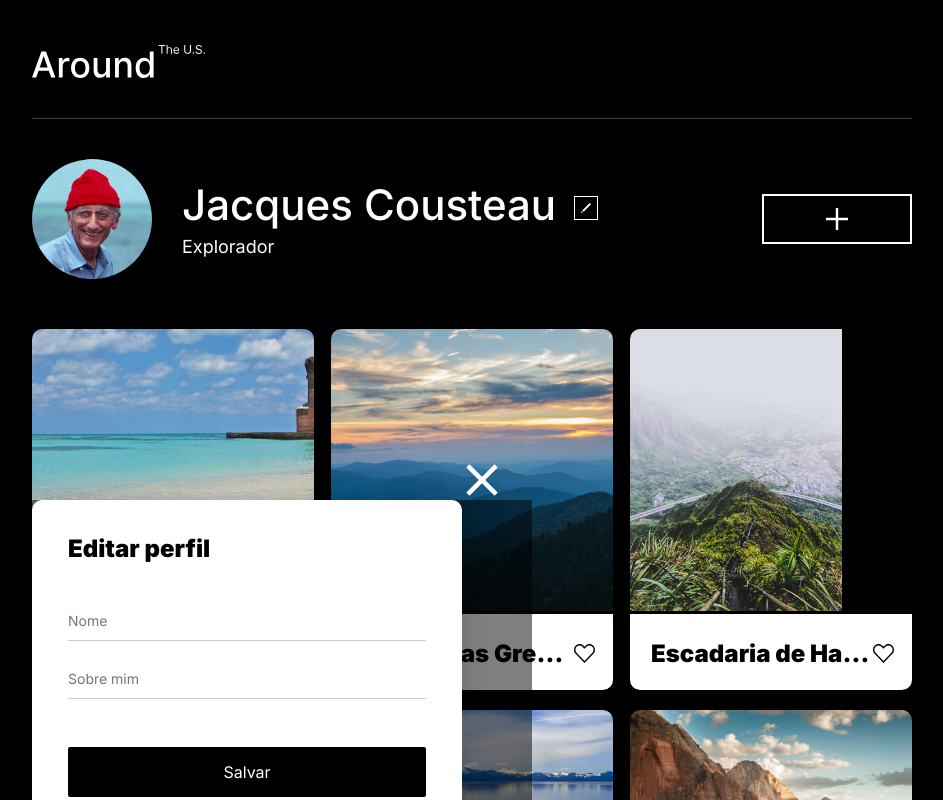
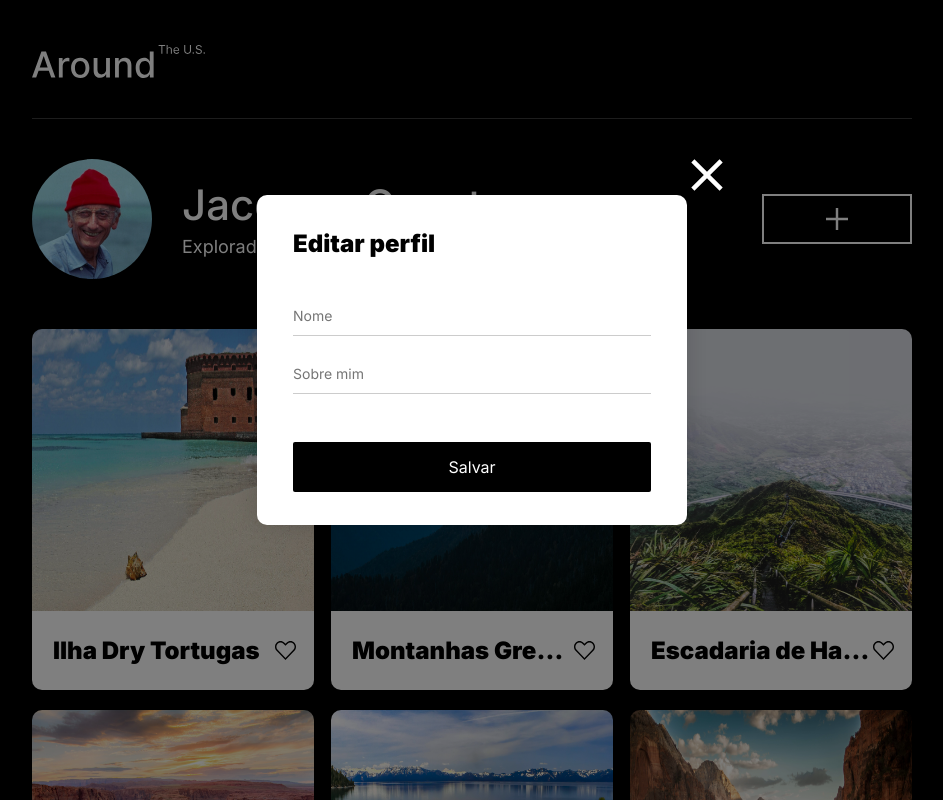
Before and after one commit to DrumondPedro/web_project_around, a plain HTML site: page index.html in a window 1280 px wide. Shown: the top 800 px of the page, without its empty margins (168-1111 px from the left). Drawn offline with Linux system fonts and the light colour scheme.

Commit message:
fix: fix layout errors

```diff
--- a/blocks/editor.css
+++ b/blocks/editor.css
@@ -1,9 +1,9 @@
 .editor {
-  position: absolute;
-  top: 500px;
+  position: fixed;
+  top: 0;
   background-color: rgba(0, 0, 0, 0.5);
-  width: 500px;
-  height: 500px;
+  width: 100%;
+  height: 100%;
 }
 
 .editor__content {
@@ -14,8 +14,9 @@
   height: 100%;
   border-radius: 10px;
   box-shadow: 0px 0px 25px 0px #00000026;
+  padding: 34px 36px 36.51px;
+  margin: 195px auto 0;
   position: relative;
-  padding: 34px 36px 36.51px;
 }
 
 .editor__close-button {
@@ -28,6 +29,11 @@
   right: -36px;
 }
 
+.editor__close-button:hover {
+  cursor: pointer;
+  opacity: 60%;
+}
+
 .editor__title {
   font-size: 24px;
   line-height: 29.05px;
--- a/blocks/form.css
+++ b/blocks/form.css
@@ -30,3 +30,8 @@
   background-color: #000;
   margin: 48px 0 0;
 }
+
+.form__submit-button:hover {
+  cursor: pointer;
+  opacity: 80%;
+}
--- a/blocks/gallery.css
+++ b/blocks/gallery.css
@@ -15,14 +15,16 @@
 .gallery__card {
   max-width: 282px;
   max-height: 361px;
-  overflow: hidden;
-  border-radius: 10px;
+  width: 100%;
+  height: 361px;
 }
 
 .gallery__card-image {
-  width: auto;
+  width: 100%;
   height: 100%;
   max-height: 282px;
+  border-radius: 10px 10px 0 0;
+  display: block;
 }
 
 .gallery__card-information {
@@ -33,6 +35,7 @@
   align-items: center;
   justify-content: space-between;
   padding: 0 18px 0 21px;
+  border-radius: 0 0 10px 10px;
 }
 
 .gallery__card-name {
--- a/index.html
+++ b/index.html
@@ -13,7 +13,7 @@
       content="fotos, U.S., rede social, viagem, paisagens"
     />
     <link rel="stylesheet" href="./pages/index.css" />
-    <link rel="icon" href="favicon.ico" />
+    <link rel="icon" href="./favicon.png" />
     <title>Around the U.S.</title>
   </head>
   <body class="body">
@@ -54,37 +54,6 @@
               class="profile__add-button-image"
             />
           </button>
-          <div class="editor profile__editor">
-            <div class="editor__content">
-              <button class="editor__close-button">
-                <img
-                  src="./images/editor/editor_close_Icon.svg"
-                  alt="Ícone de um x"
-                  class="editor__close-image"
-                />
-              </button>
-              <h2 class="editor__title">Editar perfil</h2>
-              <form class="form editor__form">
-                <fieldset class="form__fieldset">
-                  <input
-                    type="text"
-                    class="form__input"
-                    id="name"
-                    placeholder="Nome"
-                  />
-                  <input
-                    type="text"
-                    class="form__input"
-                    id="about"
-                    placeholder="Sobre mim"
-                  />
-                </fieldset>
-                <button type="submit" class="form__submit-button">
-                  Salvar
-                </button>
-              </form>
-            </div>
-          </div>
         </section>
         <section class="gallery">
           <ul class="gallery__cards">
@@ -97,7 +66,7 @@
               <div class="gallery__card-information">
                 <p class="gallery__card-name">Ilha Dry Tortugas</p>
                 <img
-                  src="/images/gallery/gallery_card_like_button.svg"
+                  src="./images/gallery/gallery_card_like_button.svg"
                   alt="Ícone de um coração"
                   class="gallery__card-like-button"
                 />
@@ -112,7 +81,7 @@
               <div class="gallery__card-information">
                 <p class="gallery__card-name">Montanhas Great Smoky</p>
                 <img
-                  src="/images/gallery/gallery_card_like_button.svg"
+                  src="./images/gallery/gallery_card_like_button.svg"
                   alt="Ícone de um coração"
                   class="gallery__card-like-button"
                 />
@@ -127,7 +96,7 @@
               <div class="gallery__card-information">
                 <p class="gallery__card-name">Escadaria de Haiku</p>
                 <img
-                  src="/images/gallery/gallery_card_like_button.svg"
+                  src="./images/gallery/gallery_card_like_button.svg"
                   alt="Ícone de um coração"
                   class="gallery__card-like-button"
                 />
@@ -142,7 +111,7 @@
               <div class="gallery__card-information">
                 <p class="gallery__card-name">Horseshoe Bend</p>
                 <img
-                  src="/images/gallery/gallery_card_like_button.svg"
+                  src="./images/gallery/gallery_card_like_button.svg"
                   alt="Ícone de um coração"
                   class="gallery__card-like-button"
                 />
@@ -157,7 +126,7 @@
               <div class="gallery__card-information">
                 <p class="gallery__card-name">Lago Tahoe</p>
                 <img
-                  src="/images/gallery/gallery_card_like_button.svg"
+                  src="./images/gallery/gallery_card_like_button.svg"
                   alt="Ícone de um coração"
                   class="gallery__card-like-button"
                 />
@@ -172,7 +141,7 @@
               <div class="gallery__card-information">
                 <p class="gallery__card-name">Parque Nacional de Zion</p>
                 <img
-                  src="/images/gallery/gallery_card_like_button.svg"
+                  src="./images/gallery/gallery_card_like_button.svg"
                   alt="Ícone de um coração"
                   class="gallery__card-like-button"
                 />
@@ -185,6 +154,35 @@
         <p class="footer__copyright">&copy; 2024 Pedro Drumond</p>
       </footer>
     </div>
+    <div class="editor">
+      <div class="editor__content">
+        <button class="editor__close-button">
+          <img
+            src="./images/editor/editor_close_Icon.svg"
+            alt="Ícone de um x"
+            class="editor__close-image"
+          />
+        </button>
+        <h2 class="editor__title">Editar perfil</h2>
+        <form class="form editor__form">
+          <fieldset class="form__fieldset">
+            <input
+              type="text"
+              class="form__input"
+              id="name"
+              placeholder="Nome"
+            />
+            <input
+              type="text"
+              class="form__input"
+              id="about"
+              placeholder="Sobre mim"
+            />
+          </fieldset>
+          <button type="submit" class="form__submit-button">Salvar</button>
+        </form>
+      </div>
+    </div>
     <script src="./scripts/index.js"></script>
   </body>
 </html>
```
Also changed, not shown: favicon.ico (deleted), favicon.png (added), 1 other file.
